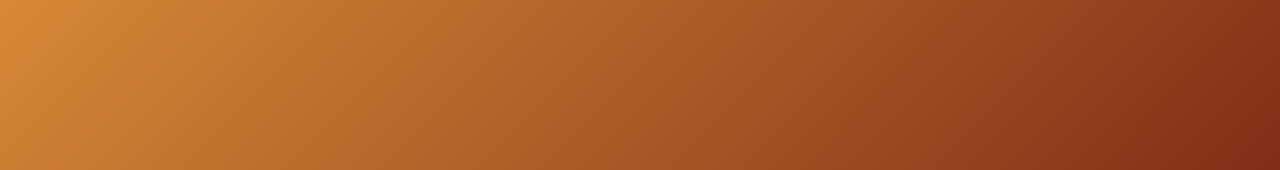
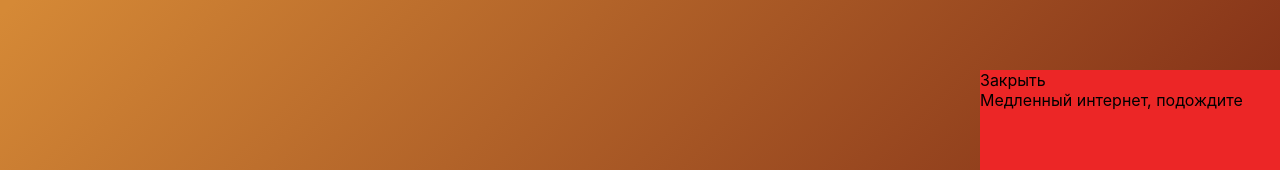
Before and after one commit to limitlesscreator/beershop, a React (Create React App) app: page /beerDetails/1 in a window 1280 px wide. Shown: the part 630-800 px from the top of the page. Built offline with nearby package versions, Linux system fonts and the light colour scheme; no server answers.

Commit message:
added warning if long fetching beer details

```diff
--- a/src/App.js
+++ b/src/App.js
@@ -1,6 +1,6 @@
 import logo from './logo.svg';
 import './App.css';
-import React, {useState} from "react";
+import React, {useEffect, useState} from "react";
 import {Main} from "./Components/Main";
 
 function App() {
@@ -9,24 +9,27 @@ function App() {
     const [reloadData, setReloadData] = useState(true)
     const [sizeBasket, setSizeBasket] = useState(0)
     const [costBasket, setConstBasket] = useState(0)
-    const [popup,setPopup] = useState(false)
+    const [popup, setPopup] = useState(false)
     const [userLogged, setUserLogged] = useState(true)
-
+    const [longFetchingError, setLongFetchingError] = useState(false)
     const [valueOfStuff, setValueOfStuff] = useState([])
 
 
-    const [bestBeer, setBestBeer] = useState('Godzila')
+    // const [bestBeer, setBestBeer] = useState('Godzila') в будущем хочу добавить popup или что-то вроде такого,  'пиво дня'))0
 
 
-
+    // Запрос на 12 объевтов
     const fetchBeers = () => {
         fetch('https://api.punkapi.com/v2/beers?page=1&per_page=12')
             .then(res => res.json())
             .then(data => {
                 ////////////////////////////////////////////////////////
-                if (valueOfStuff.length === 0){
+                if (valueOfStuff.length === 0) {
                     let tempOfId = [] // создаётся массив с кол-вом наличия товара
-                    data.forEach(el => tempOfId.push({id: el.id, valueOfStuff: +el.name.length % 6 === 0 ? 0 : Number(el.name.length) * 2}))
+                    data.forEach(el => tempOfId.push({
+                        id: el.id,
+                        valueOfStuff: +el.name.length % 6 === 0 ? 0 : Number(el.name.length) * 2
+                    }))
                     setValueOfStuff(tempOfId)
                 }
                 ///////////////////////////////////////////////////////
@@ -34,23 +37,55 @@ function App() {
             })
     }
 
-    const beerDetails = (id) => {
+    // Promise который rejectИца спустя время
+    const promiseFail = () => new Promise((resolve, reject) => {
+        setTimeout(() => {
+            reject('Slow Internet Connection')
+        }, 2000)
+    })
+
+    // Запрос на конкретное пиво, допустим в БД, лежало бы больше информации на конкретную позицию товара)
+    // Так же если пользователь даст ссылку другу на конкретный товар и тот перейдёт, то будет запрос только на 1 товар.
+    // Если я где-то не прав, дай знать пожалуйста) буду благодарен
+    const fetchBeerDetail = (id) => new Promise((resolve, reject) => {
         fetch(`https://api.punkapi.com/v2/beers/${id}`)
             .then(res => res.json())
             .then(data => {
+                resolve('all nice')
                 setCurrentBeer(data[0])
-                console.log(data[0])
+            })
+    })
+
+    // если запрос успешно выполнился до 2сек, то всё гуд, иначе показывааем warning о медленном интернете!
+    const beerDetails = (id) => {
+        Promise.race([promiseFail(), fetchBeerDetail(id)])
+            .then(res => {
+                console.log('Данные о конкретном пиве загрузились до 2-ух секунд')
+            })
+            .catch(e => {
+                console.warn(new Error(`У вас медленный интернет, подождите пожалуйста...:) ${e}`))
+                setLongFetchingError(true)
             })
     }
 
+    // Создания цен для пива
     const priceOfBeer = (value) => {
         let temp = String(Math.floor((value / 3) * 100)).slice(0, 2)
         return temp.padEnd(temp.length + 1, '9')
     }
 
+    //Закрытие модального окна с ошибкой спустя 15 сек
+    useEffect(() => {
+        setTimeout(() => {
+            setLongFetchingError(false)
+        },15000)
+    },[longFetchingError])
+
     return (
         <>
             <Main
+                setLongFetchingError={setLongFetchingError}
+                longFetchingError={longFetchingError}
                 userLogged={userLogged}
                 setUserLogged={setUserLogged}
                 setPopup={setPopup}
@@ -68,7 +103,6 @@ function App() {
                 costBasket={costBasket}
                 valueOfStuff={valueOfStuff}
                 setValueOfStuff={setValueOfStuff}
-
             />
         </>
     );
--- a/src/Components/Beerdetails.js
+++ b/src/Components/Beerdetails.js
@@ -1,6 +1,7 @@
 import React, {useEffect, useState} from 'react';
 import {useLocation, useParams} from "react-router";
 import s from "./Card.module.css";
+import {Modalerror} from "./Modalerror";
 
 export const Beerdetails = (props) => {
     const location = useLocation()
@@ -11,8 +12,7 @@ export const Beerdetails = (props) => {
     useEffect(() => { // если пользователь вставит ссылку в браузере самостоятельно, то произойдёт запрос на сервер с нужными данными и всё отрисуется:)
         if (props.reloadData) { // если тру, то делаем запрос, а если false, то не будем дважды делать запрос по клику имени бутылки. Если клик был по имени, то значение переходит в false
             props.setReloadData(false)
-            let temp = location.pathname.split('-').reverse()[0] // Use PARAMS!!!!!!!!!!!!!!!!!!!!!!!!!!!!!!!!!!!!!!!!!!!!!!!!!!!!!!!!!!!!!!!!!!!!!!!!!!!!!!!!!!!!!!!!!!!!!!!!!!!!!!!!!!!!!!!!111
-            props.beerDetails(temp)
+            props.beerDetails(tempId)
             if (props.valueOfStuff.length === 0) { // если данные о наличии пустые, создать заного
                 props.fetchBeers()
             }
@@ -36,7 +36,7 @@ export const Beerdetails = (props) => {
             {props.userLogged ? <div>            {props.valueOfStuff[tempId]?.valueOfStuff >= 1 ? <>
                 <button
                     onClick={() => {
-                        props.setValueOfStuff([...props.valueOfStuff, props.valueOfStuff[location.pathname.split('-').reverse()[0]].valueOfStuff -= addToBasket])
+                        props.setValueOfStuff([...props.valueOfStuff, props.valueOfStuff[tempId].valueOfStuff -= addToBasket])
                         props.setSizeBasket((prev) => prev + +addToBasket)
                         props.setConstBasket((prev) => prev + (props.priceOfBeer(props.currentBeer.abv) * addToBasket))
                         setErrorCount(false)
@@ -48,7 +48,7 @@ export const Beerdetails = (props) => {
                 <input value={addToBasket} type="number" min={1} max={props.valueOfStuff[tempId]?.valueOfStuff}
                        onChange={(e) => {
                            let temp = e.currentTarget.value
-                           if (temp > (props.valueOfStuff[location.pathname.split('-').reverse()[0]].valueOfStuff)){
+                           if (temp > (props.valueOfStuff[tempId].valueOfStuff)){
                                setErrorCount(true)
                                return
                            }
@@ -60,9 +60,9 @@ export const Beerdetails = (props) => {
 
                 /> </> : <div>Нету в наличии</div>}</div> : <div>Чтобы добавить товар в корзину залогинтесь</div>}
             { errorCount ? <div>Не хитри, в наличии
-                только {props.valueOfStuff[location.pathname.split('-').reverse()[0]].valueOfStuff} :)</div> : ''}
+                только {props.valueOfStuff[tempId].valueOfStuff} :)</div> : ''}
 
-
+            {props.longFetchingError ? <Modalerror setLongFetchingError={props.setLongFetchingError} text={'Медленный интернет, подождите'}/> : ''}
         </div>
     );
 };
--- a/src/Components/Main.jsx
+++ b/src/Components/Main.jsx
@@ -19,7 +19,7 @@ export const Main = (props) => {
             <Nav setUserLogged={props.setUserLogged} userLogged={props.userLogged}  setPopup={props.setPopup} costBasket={props.costBasket} sizeBasket={props.sizeBasket}/>
             <Routes>
                 <Route path={'/'} element={<ListBeers userLogged={props.userLogged}  setConstBasket={props.setConstBasket} setSizeBasket={props.setSizeBasket} setValueOfStuff={props.setValueOfStuff} valueOfStuff={props.valueOfStuff} setReloadData={props.setReloadData}  beerDetails={props.beerDetails} priceOfBeer={props.priceOfBeer} fetchBeers={props.fetchBeers} beers={props.beers}/>}/>
-                <Route path={'beerDetails/:beer'} element={<Beerdetails userLogged={props.userLogged} fetchBeers={props.fetchBeers} setConstBasket={props.setConstBasket} setSizeBasket={props.setSizeBasket}   setValueOfStuff={props.setValueOfStuff} valueOfStuff={props.valueOfStuff} setReloadData={props.setReloadData} priceOfBeer={props.priceOfBeer} reloadData={props.reloadData} beerDetails={props.beerDetails} currentBeer={props.currentBeer}/>}/>
+                <Route path={'beerDetails/:beer'} element={<Beerdetails setLongFetchingError={props.setLongFetchingError} longFetchingError={props.longFetchingError} userLogged={props.userLogged} fetchBeers={props.fetchBeers} setConstBasket={props.setConstBasket} setSizeBasket={props.setSizeBasket}   setValueOfStuff={props.setValueOfStuff} valueOfStuff={props.valueOfStuff} setReloadData={props.setReloadData} priceOfBeer={props.priceOfBeer} reloadData={props.reloadData} beerDetails={props.beerDetails} currentBeer={props.currentBeer}/>}/>
                 <Route path={'/about'} element={<Aboutshop/>}/>
                 <Route path={'*'} element={<Notfoundpage/>}/>
             </Routes>
--- /dev/null
+++ b/src/Components/Modalerror.jsx
@@ -0,0 +1,10 @@
+import React from 'react';
+import s from './Modalerror.module.css'
+export const Modalerror = (props) => {
+    return (
+        <div className={s.modal}>
+            <div onClick={() => props.setLongFetchingError(false)}>Закрыть</div>
+            {props.text}
+        </div>
+    );
+};
--- /dev/null
+++ b/src/Components/Modalerror.module.css
@@ -0,0 +1,8 @@
+.modal{
+    position: fixed;
+    right: 0;
+    bottom: 0;
+    background: #ec2626;
+    width: 300px;
+    height: 100px;
+}
```
Lines whose indentation alone changed are shown as unchanged.
